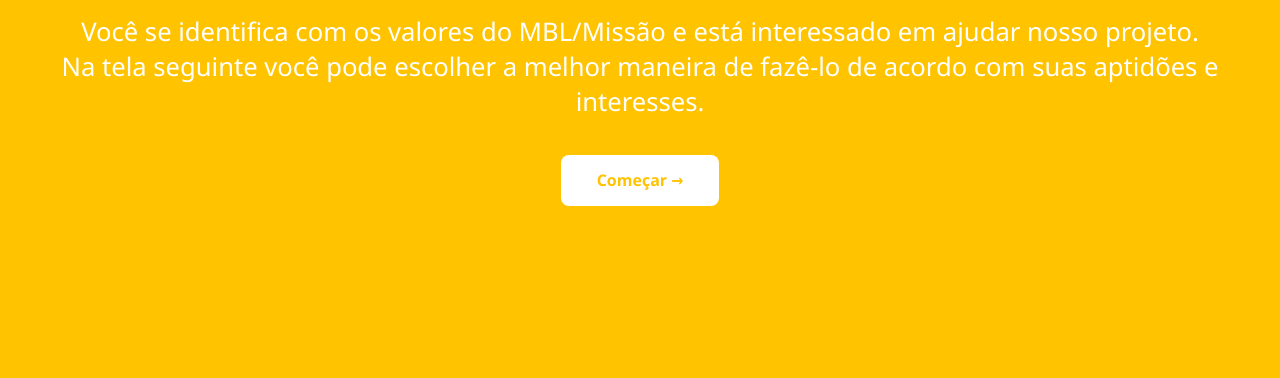
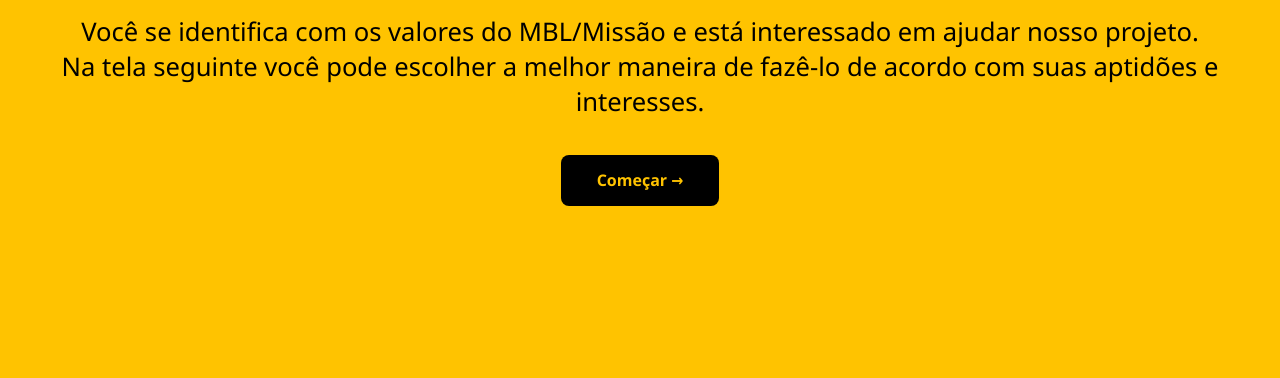
Before and after one commit to mauroyamaguchi/mbl, a plain HTML site: page index.html in a window 1280 px wide. Shown: the part 422-800 px from the top of the page. Drawn offline with Linux system fonts and the light colour scheme.

Commit message:
Change font color

```diff
--- a/style.css
+++ b/style.css
@@ -1,7 +1,7 @@
 :root {
   --laranja: #FFC300;
-  --branco: #ffffff;
-  --texto: #ffffff;
+  --branco: #000000;
+  --texto: #000000;
 }
 * { box-sizing: border-box; }
 
```
